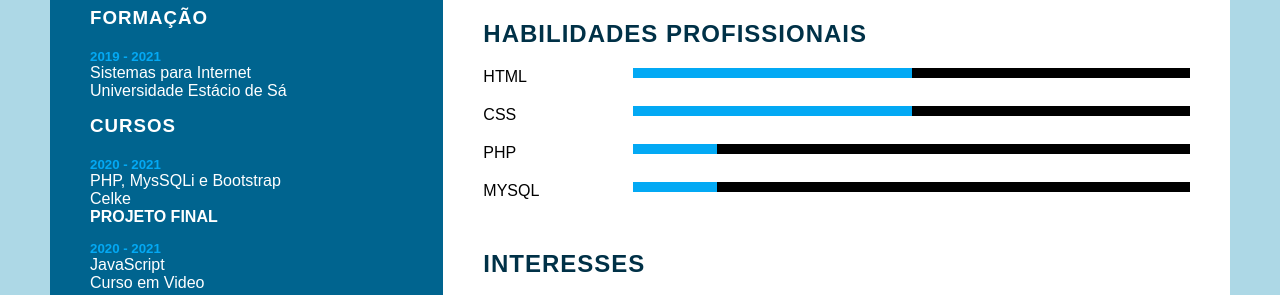
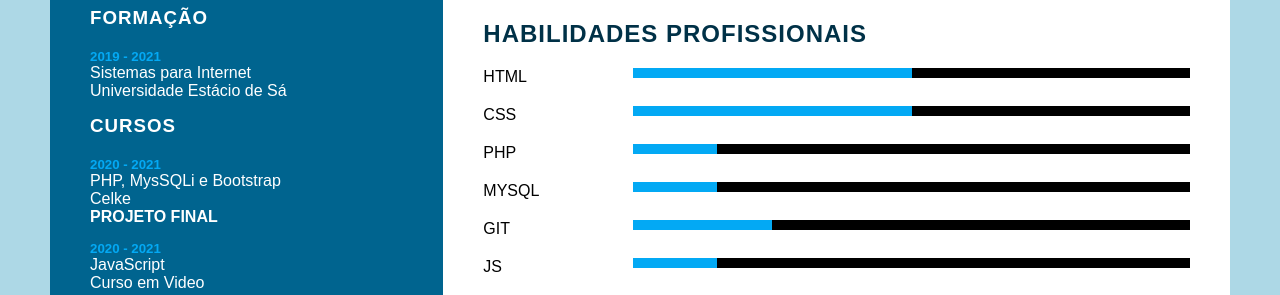
Before and after one commit to albuquerque18101992/curriculo, a plain HTML site: page index.html in a window 1280 px wide. Shown: the part 630-925 px from the top of the page. Drawn offline with Linux system fonts and the light colour scheme.

Commit message:
Update index.html

```diff
--- a/index.html
+++ b/index.html
@@ -209,6 +209,18 @@
                         <div style="width: 15%;"></div>
                     </div>
                 </div>
+                <div class="box">
+                    <h4>Git</h4>
+                    <div class="percent">
+                        <div style="width: 25%;"></div>
+                    </div>
+                </div>
+                 <div class="box">
+                    <h4>JS</h4>
+                    <div class="percent">
+                        <div style="width: 15%;"></div>
+                    </div>
+                </div>
             </div>
 
 
```
